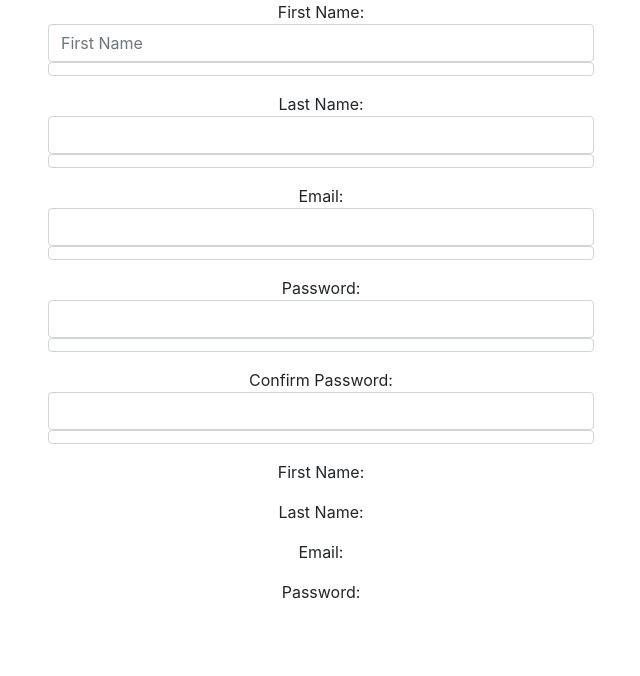
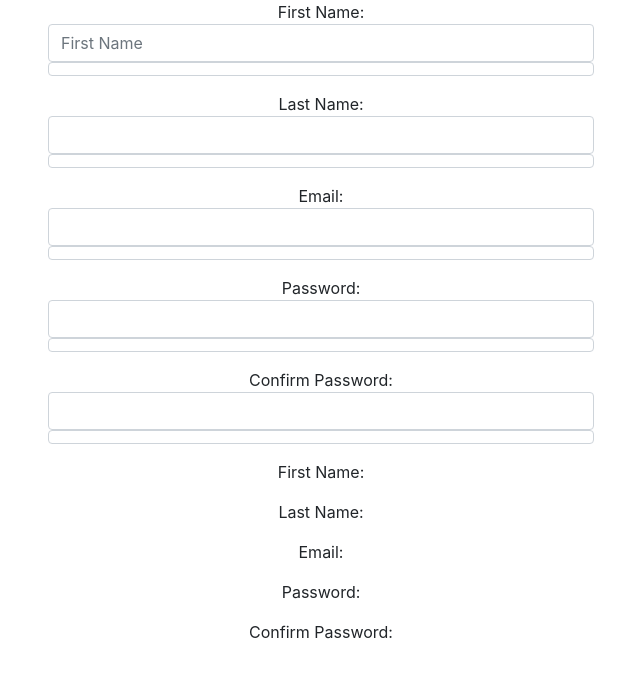
Before and after one commit to npulliam/prop-it-up, a React (Create React App) app: page / in a window 1280 px wide. Shown: the top 676 px of the page, without its empty margins (319-959 px from the left). Built offline with nearby package versions, Linux system fonts and the light colour scheme.

Commit message:
bind confirm pw to form and fix confirm pw validation

```diff
--- a/src/components/HookForm.js
+++ b/src/components/HookForm.js
@@ -80,7 +80,7 @@ const HookForm = props => {
                                 <p className="text-danger form-control">  </p>
                         }
                         <label>Confirm Password:</label>
-                        <input className="form-control" type="password" onChange={handleConfirmPw}/>
+                        <input className="form-control" type="password" onChange={handleConfirmPw} value={confirmPw}/>
                         {
                             confirmPwErr ?
                                 <p className="text-danger form-control">{ confirmPwErr }</p> :
@@ -91,6 +91,7 @@ const HookForm = props => {
                     <p>Last Name: {lastName}</p>
                     <p>Email: {email}</p>
                     <p>Password: {password}</p>
+                    <p>Confirm Password: {confirmPw}</p>
             </div>
         </div>
     )
```
